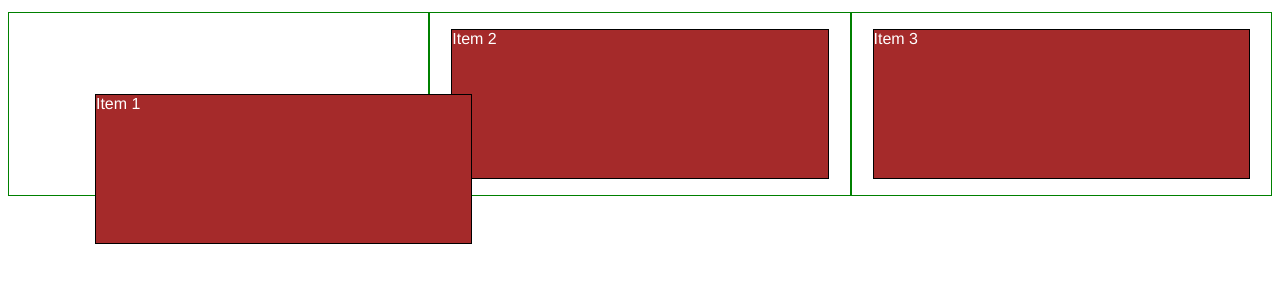
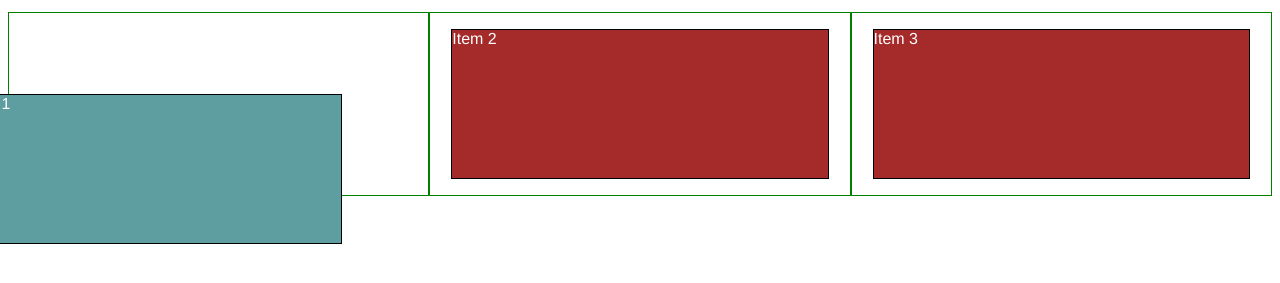
Before and after one commit to yuliakononchuk/module2-solution, a plain HTML site: page index.html in a window 1280 px wide. Shown: the part 61-344 px from the top of the page. Drawn offline with Linux system fonts and the light colour scheme.

Commit message:
Update index.html

```diff
--- a/index.html
+++ b/index.html
@@ -24,10 +24,10 @@ p {
 }
 
 #p1 {
-  background-color: #A52A2A;
+  background-color: #5F9EA0;
   position: relative;
   top: 65px;
-  left: 65px;
+  right: 65px;
 }
 
 /* Simple Responsive Framework. */
```
